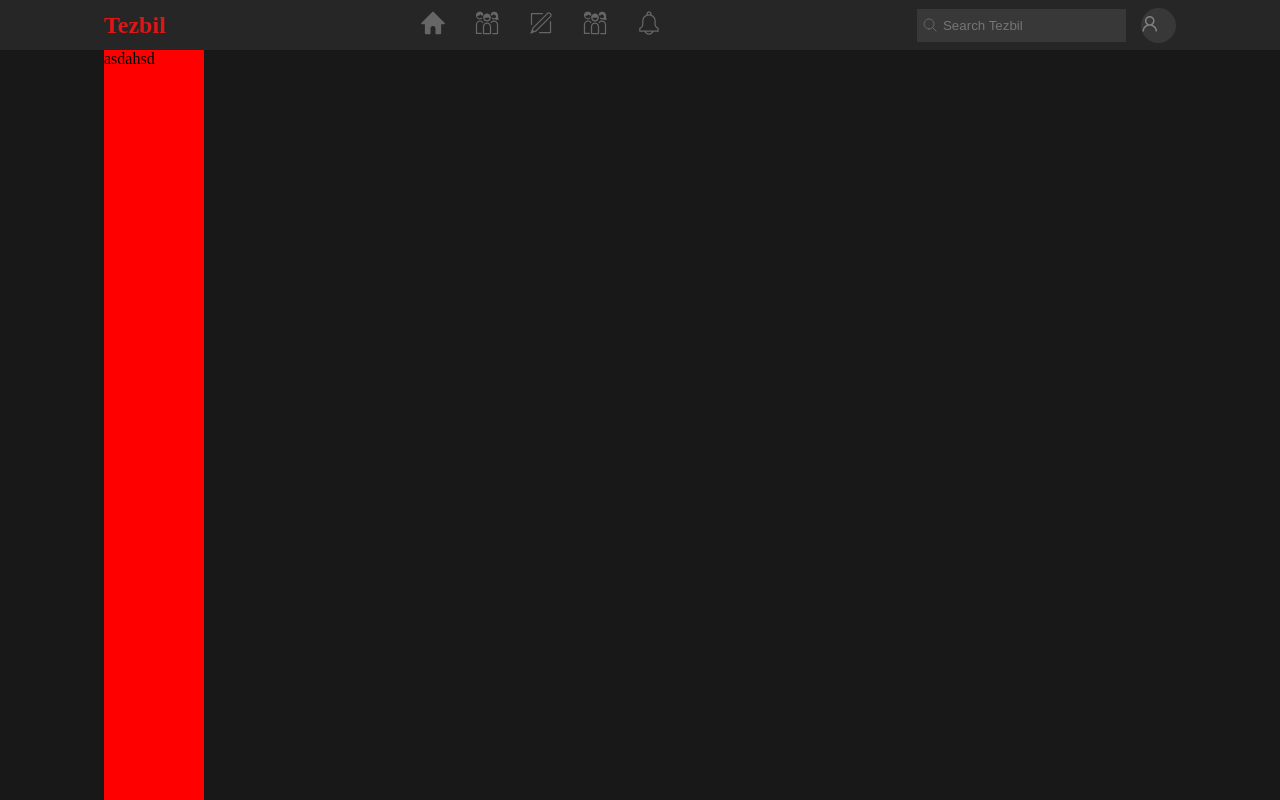
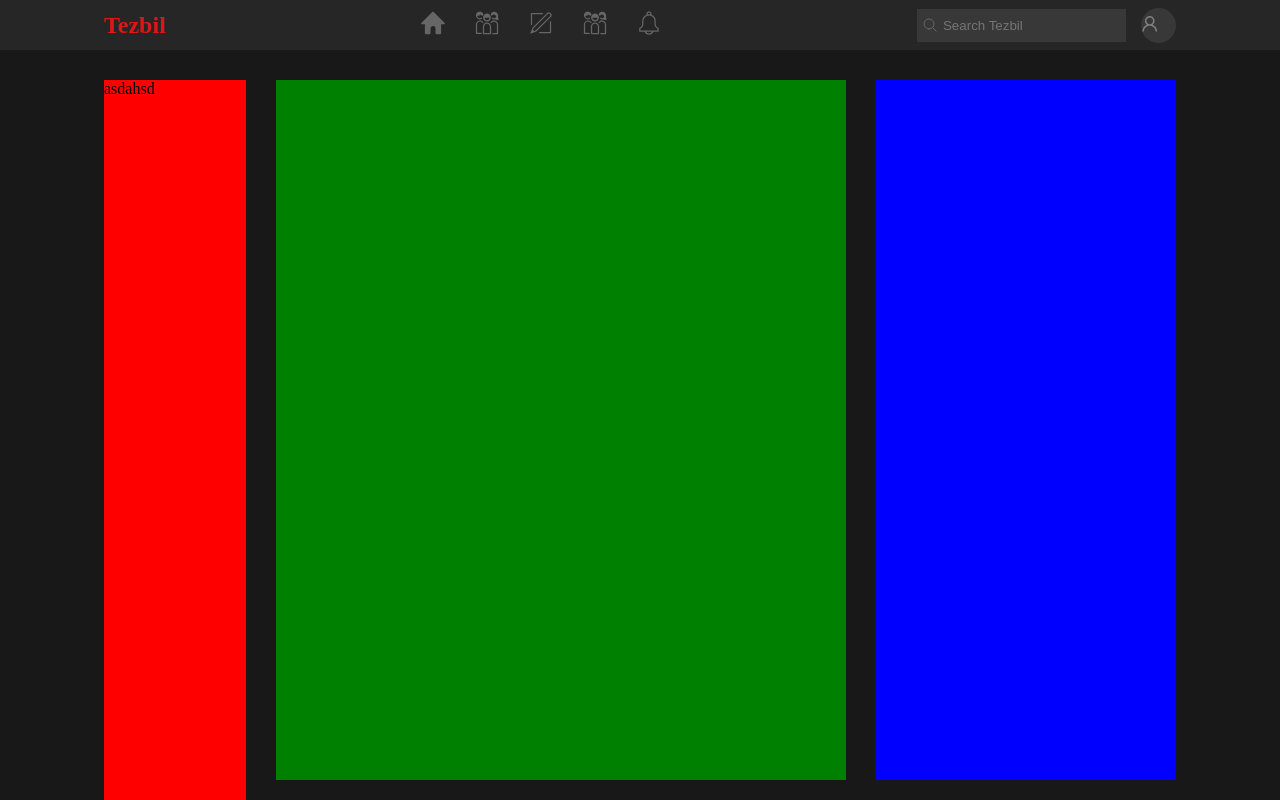
Before and after one commit to Hamlet-Haciyev/Tezbil, a Next.js app: page / in a window 1280 px wide. Shown: the top 800 px of the page. Built offline with nearby package versions, Linux system fonts and the light colour scheme.

Commit message:
page layout structure

```diff
--- a/containers/InterestSide/InterestSide.tsx
+++ b/containers/InterestSide/InterestSide.tsx
@@ -1,7 +1,7 @@
 import styled from "styled-components";
 
 export const InterestSideContainer = styled.aside`
-  width: 100px;
+  width: 142px;
   background-color: red;
   height: 100vh;
 `;
--- a/containers/Main/MainStyled.tsx
+++ b/containers/Main/MainStyled.tsx
@@ -7,6 +7,7 @@ export const MainWrapper = styled.main`
 `;
 export const MainContainer = styled.div`
   display: flex;
+  padding-top: 30px;
   max-width: 1072px;
   margin: 0 auto;
 `;
--- /dev/null
+++ b/containers/PostSide/PostSideStyled.tsx
@@ -0,0 +1,11 @@
+import styled from "styled-components";
+
+export const PostSection = styled.section`
+  height: 700px;
+  background-color: green;
+  width: 570px;
+  margin-left: 30px;
+`;
+
+export const PostContainer = styled.article``;
+export const QuestionContainer = styled.div``;
--- /dev/null
+++ b/containers/PostSide/index.tsx
@@ -0,0 +1,16 @@
+import React from "react";
+import {
+  PostSection,
+  PostContainer,
+  QuestionContainer,
+} from "./PostSideStyled";
+const PostSide = () => {
+  return (
+    <PostSection>
+      <QuestionContainer></QuestionContainer>
+      <PostContainer></PostContainer>
+    </PostSection>
+  );
+};
+
+export default PostSide;
--- /dev/null
+++ b/containers/TrendingSide/TrendingSideStyled.tsx
@@ -0,0 +1,9 @@
+import styled from "styled-components";
+
+export const TrendingSection = styled.section`
+  width: 300px;
+  margin-left: 30px;
+  height: 700px;
+  background-color: blue;
+`;
+export const TrendingContainer = styled.section``;
--- /dev/null
+++ b/containers/TrendingSide/index.tsx
@@ -0,0 +1,11 @@
+import React from "react";
+import { TrendingSection, TrendingContainer } from "./TrendingSideStyled";
+const TrendingSide = () => {
+  return (
+    <TrendingSection>
+      <TrendingContainer></TrendingContainer>
+    </TrendingSection>
+  );
+};
+
+export default TrendingSide;
--- a/pages/index.tsx
+++ b/pages/index.tsx
@@ -4,12 +4,16 @@ import Header from "../containers/Header";
 import Footer from "../containers/Footer";
 import Main from "../containers/Main";
 import InterestSide from "../containers/InterestSide";
+import PostSide from "../containers/PostSide";
+import TrendingSide from "../containers/TrendingSide";
 const Home: NextPage = () => {
   return (
     <div className={styles.container}>
       <Header />
       <Main>
         <InterestSide></InterestSide>
+        <PostSide></PostSide>
+        <TrendingSide></TrendingSide>
       </Main>
       <Footer />
     </div>
```
